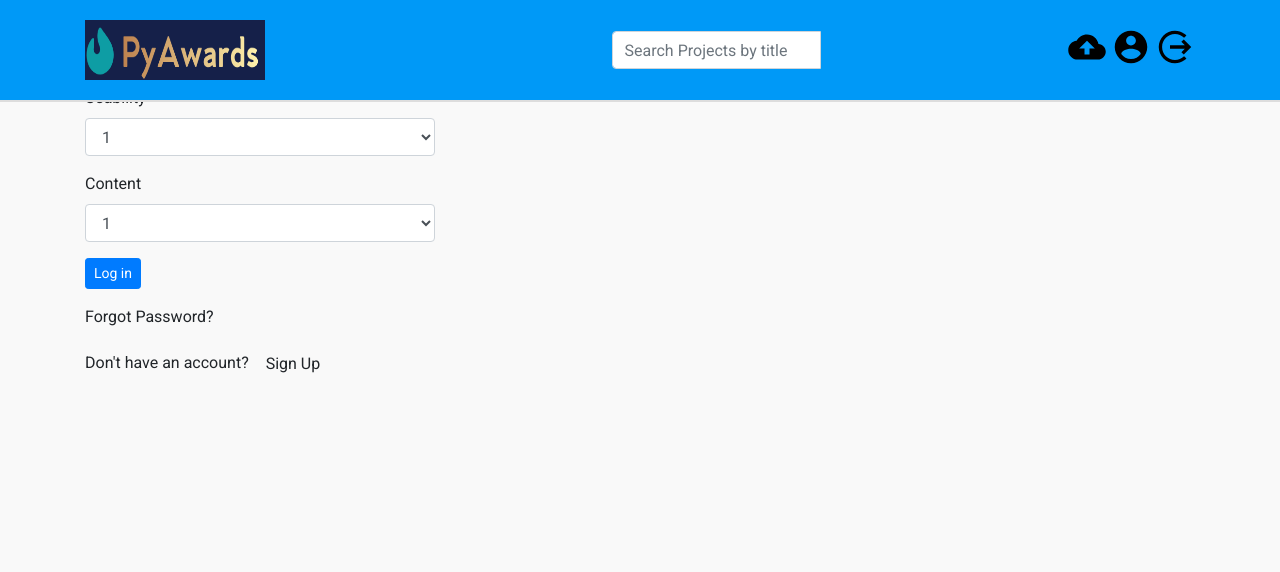
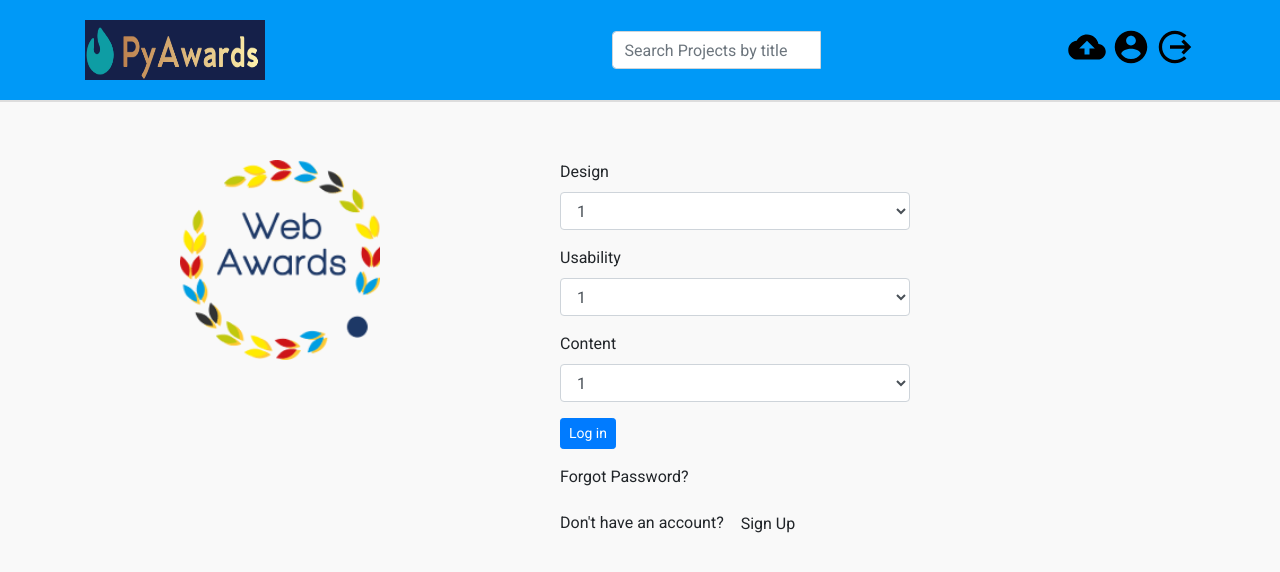
Before and after one commit to TonyKioko/Awwards, a Django app: template app/templates/registration/login.html in a window 1280 px wide. Shown: the top 572 px of the page. Run offline with Django 3.2, Linux system fonts and the light colour scheme; the template is opened without the code that fills it: values that come from a table or form of the project are taken from there, others are empty; some libraries are stand-ins or nearby versions.

Commit message:
style login and signup

```diff
--- a/app/models.py
+++ b/app/models.py
@@ -15,7 +15,9 @@ class Profile(models.Model):
     # user = models.ForeignKey(User, null=True)
     user = models.OneToOneField(User, on_delete=models.CASCADE, related_name="profile",primary_key=True)
     contact = models.CharField(max_length=60,blank=True)
-    timestamp = models.DateTimeField(default=timezone.now())
+    timestamp = models.DateTimeField(auto_now_add=True)
+
+    # timestamp = models.DateTimeField(default=timezone.now())
     # timestamp = models.DateTimeField(auto_now_add=True,null = True)
 
     @receiver(post_save, sender=User)
--- a/app/templates/registration/login.html
+++ b/app/templates/registration/login.html
@@ -3,8 +3,18 @@
 {% load bootstrap4 %}
 
 {% block content %}
-<div class="container">
+<div class="container" style="margin-top:160px;">
     <div class="row sign-up top-margin">
+      <div class="col-md-1">
+        <!-- Empty div -->
+      </div>
+      <div class="col-md-4">
+
+        <div class="logoname" style="display:inline">
+           <img src="/static/img/log.png" style="width:200px;height:200px;">
+         </div>
+
+      </div>
         <div class="col-md-4">
             {% if form.errors %}
             <p class="small">Password or Username is incorrect</p>
```
Also changed, not shown: app/templates/registration/navbar.html (+8 -143 lines), app/templates/registration/registration_form.html (+6 -4 lines), app/migrations/0046_auto_20181017_1034.py (added), media/profpics/py2.png (added).
